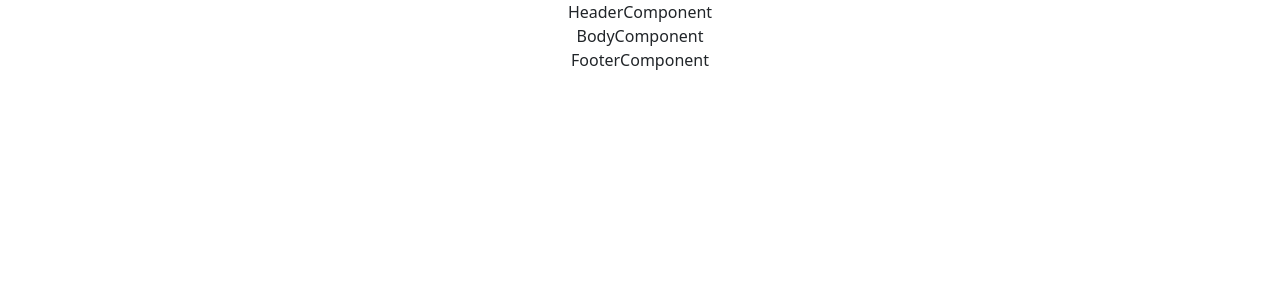
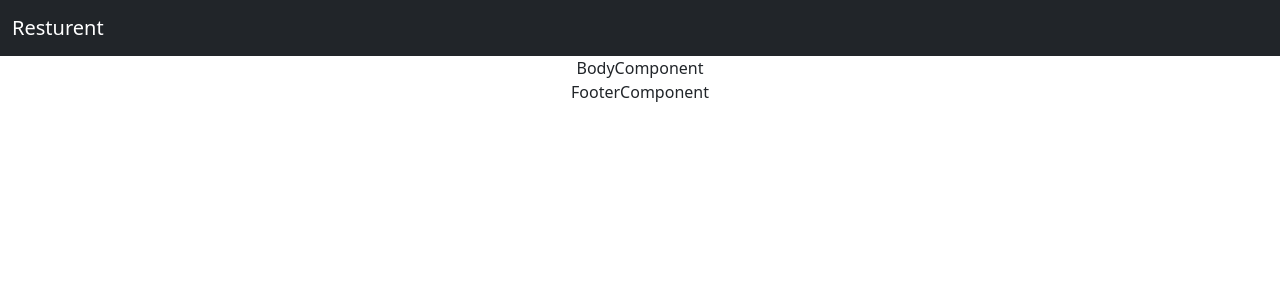
Before and after one commit to Nazmul-Karim-Tanvir/React-for-Frontend-Development-with-Redux, a React (Create React App) app in the folder project-1-resturent-app/resturent-app/: page / in a window 1280 px wide. Shown: the top 300 px of the page. Built offline with nearby package versions, Linux system fonts and the light colour scheme.

Commit message:
3. Navigation bar using Reactstrap

```diff
--- a/project-1-resturent-app/resturent-app/src/componenets/header/HeaderComponent.js
+++ b/project-1-resturent-app/resturent-app/src/componenets/header/HeaderComponent.js
@@ -1,9 +1,10 @@
 import React from 'react'
+import NavigationComponent from './NavigationComponent'
 
 const HeaderComponent = () => {
   return (
     <div>
-      HeaderComponent
+      <NavigationComponent/>
     </div>
   )
 }
--- /dev/null
+++ b/project-1-resturent-app/resturent-app/src/componenets/header/NavigationComponent.js
@@ -0,0 +1,18 @@
+import React from 'react'
+import {Navbar,NavbarBrand} from "reactstrap";
+const NavigationComponent = () => {
+    return (
+        <div>
+            <Navbar
+                color="dark"
+                dark
+            >
+                <NavbarBrand href="/">
+                    Resturent
+                </NavbarBrand>
+            </Navbar>
+        </div>
+    )
+}
+
+export default NavigationComponent
```
